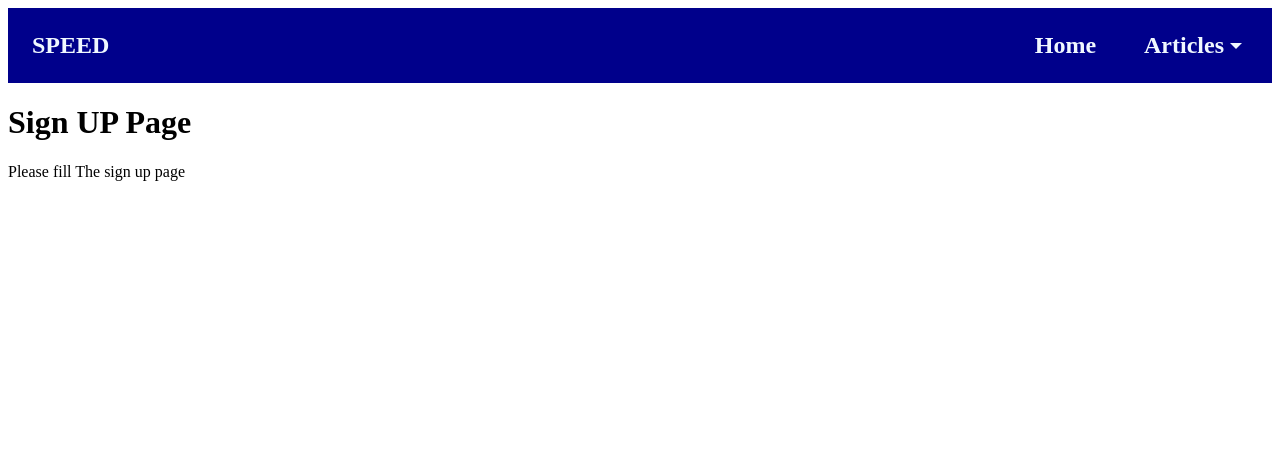
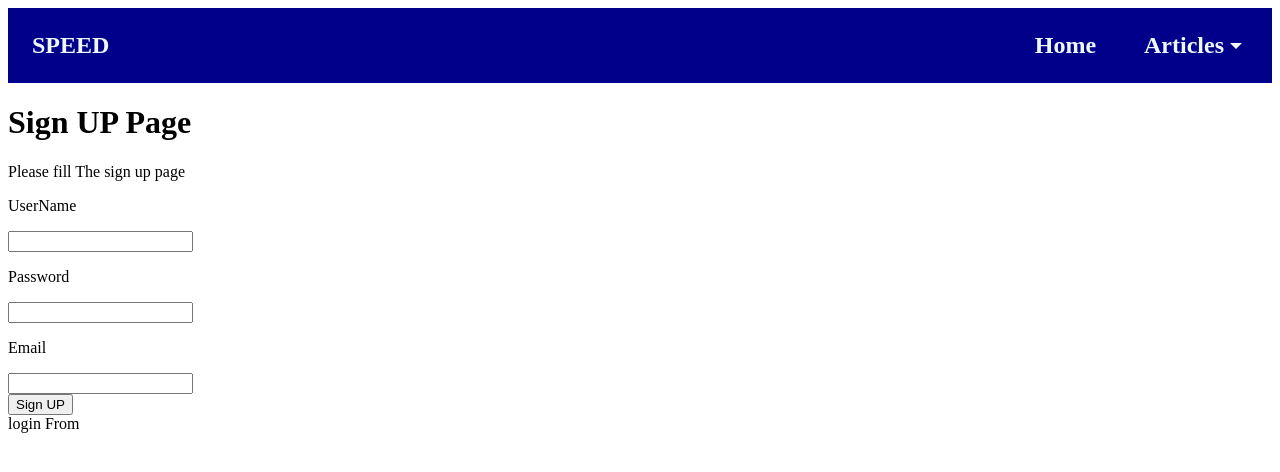
Before and after one commit to HazeemHussain/Assignment-1B, a Next.js app in the folder frontend/: page /login/sign_up in a window 1280 px wide. Shown: the top 472 px of the page. Built offline with nearby package versions, Linux system fonts and the light colour scheme.

Commit message:
changes made for sign up page

```diff
--- a/frontend/src/components/PopulatedNavBar.tsx
+++ b/frontend/src/components/PopulatedNavBar.tsx
@@ -11,6 +11,9 @@ const PopulatedNavBar = () => {
       <NavItem route="/" end>
         Home
       </NavItem>
+       {/* <NavItem route="/login/sign_up" end>
+        Sign Up
+      </NavItem>  */}
       <NavItem dropdown route="/articles">
         Articles <IoMdArrowDropdown />
         <NavDropdown>
--- a/frontend/src/components/userLogin/LoginForm.jsx
+++ /dev/null
@@ -1,5 +0,0 @@
-export default function LoginForm() {
-
-
-    return <div> Login From </div>;
-}
--- /dev/null
+++ b/frontend/src/components/userLogin/LoginForm.tsx
@@ -0,0 +1,10 @@
+export default function LoginForm() {
+
+
+    return (
+    <div>
+
+        login From
+    </div>
+    );
+}
--- a/frontend/src/pages/_app.tsx
+++ b/frontend/src/pages/_app.tsx
@@ -3,11 +3,15 @@ import type { AppProps } from "next/app";
 import { SessionProvider } from "next-auth/react";
 import PopulatedNavBar from "../components/PopulatedNavBar";
 import axios from 'axios';
+import LoginForm from "@/components/userLogin/LoginForm";
 
 function MyApp({ Component, pageProps: { session, ...pageProps } }: AppProps) {
   return (
+
     <SessionProvider session={session}>
+
       <PopulatedNavBar />
+
       <Component {...pageProps} />
     </SessionProvider>
   );
--- a/frontend/src/pages/index.tsx
+++ b/frontend/src/pages/index.tsx
@@ -1,7 +1,10 @@
+import SignUp from "./login/sign_up";
+
 export default function Home() {
   return (
     <div className="container">
       <h1>I SHOW SPEED</h1>
+
     </div>
   );
 }
--- a/frontend/src/pages/login/sign_up.tsx
+++ b/frontend/src/pages/login/sign_up.tsx
@@ -1,12 +1,49 @@
+import React from 'react'
+import LoginForm from '@/components/userLogin/LoginForm';
+import { FormEvent, useState } from "react";
+import formStyles from "../../../styles/Form.module.scss";
+import axios from 'axios';
+import { useEffect } from "react";
+
+
+
 
 
 export default function SignUp() {
+
+
     return (
-      <div className="container">
-        <h1>Sign UP Page </h1>
-        <p> Please fill The sign up page
-        </p>
+      <div className='Container'>
+         <h1>Sign UP Page </h1>
+         <p> Please fill The sign up page
+         </p>
+        <div>
+          <p> UserName</p>
+        <input>
+        </input>
+        </div>
 
+        <div>
+          <p> Password</p>
+        <input>
+        </input>
+        </div>
+
+        <div>
+          <p> Email</p>
+        <input>
+        </input>
+        </div>
+
+
+         <button> Sign UP </button>
+
+
+         <LoginForm/>
       </div>
+
+
+
+
     );
   }
```
Also changed, not shown: frontend/src/components/RouterLoginToHome.tsx (added).
